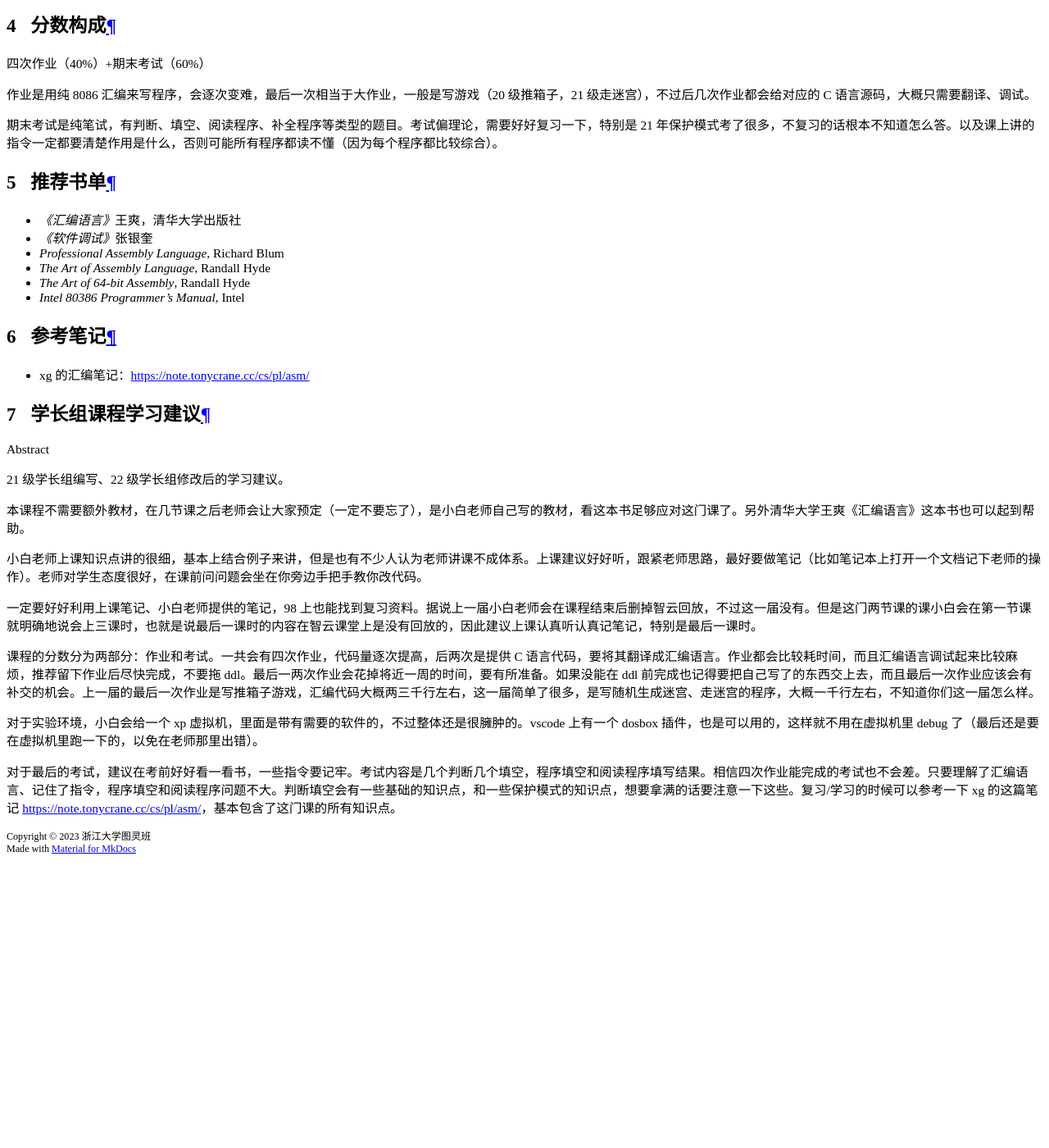
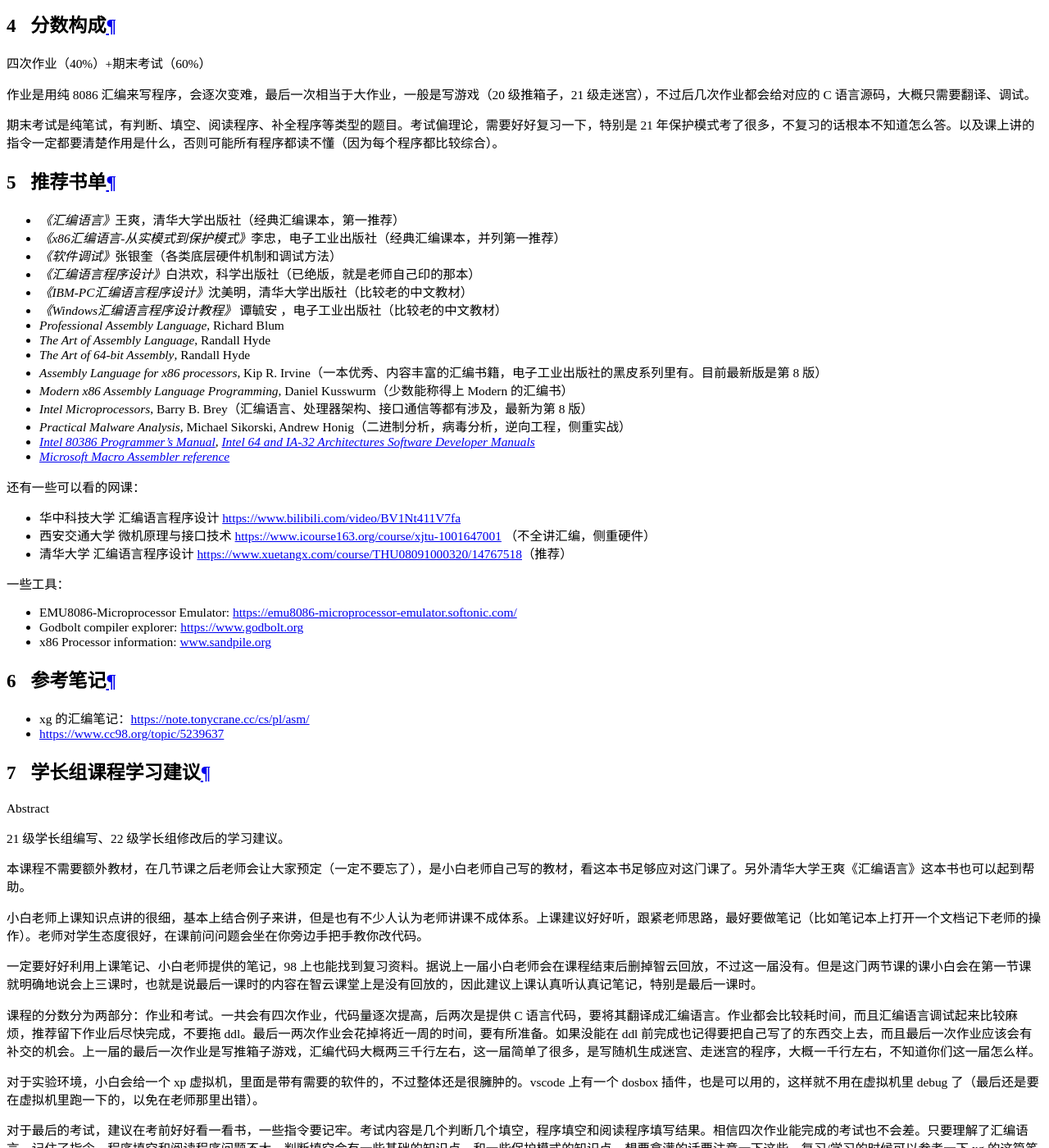
Before and after one commit to ZJU-Turing/TuringCourses, an MkDocs documentation site: the page built from docs/major_mandatory/assemble/index.md, in a window 1280 px wide and 1400 px high, scrolled down 17268 px. Shown: the whole window at 82% size. Built offline with MkDocs 1.6.1 and Material for MkDocs 9.7.7, drawn with Linux system fonts in a browser that asks for light colours; comment, search, counter and statistics services are not loaded; before the commit the page ends 18319 px from its top, so only the background shows below that.

Commit message:
Update assemble/index.md

```diff
--- a/docs/major_mandatory/assemble/index.md
+++ b/docs/major_mandatory/assemble/index.md
@@ -29,15 +29,37 @@
 期末考试是纯笔试，有判断、填空、阅读程序、补全程序等类型的题目。考试偏理论，需要好好复习一下，特别是 21 年保护模式考了很多，不复习的话根本不知道怎么答。以及课上讲的指令一定都要清楚作用是什么，否则可能所有程序都读不懂（因为每个程序都比较综合）。
 
 ## 推荐书单
-- *《汇编语言》*王爽，清华大学出版社
-- *《软件调试》*张银奎
+- *《汇编语言》*王爽，清华大学出版社（经典汇编课本，第一推荐）
+- *《x86汇编语言-从实模式到保护模式》*李忠，电子工业出版社（经典汇编课本，并列第一推荐）
+- *《软件调试》*张银奎（各类底层硬件机制和调试方法）
+- *《汇编语言程序设计》*白洪欢，科学出版社（已绝版，就是老师自己印的那本）
+- *《IBM-PC汇编语言程序设计》*沈美明，清华大学出版社（比较老的中文教材）
+- *《Windows汇编语言程序设计教程》* 谭毓安 ，电子工业出版社（比较老的中文教材）
 - *Professional Assembly Language*, Richard Blum
 - *The Art of Assembly Language*, Randall Hyde
 - *The Art of 64-bit Assembly*, Randall Hyde
-- *Intel 80386 Programmer’s Manual*, Intel
+- *Assembly Language for x86 processors*, Kip R. Irvine（一本优秀、内容丰富的汇编书籍，电子工业出版社的黑皮系列里有。目前最新版是第 8 版）
+- *Modern x86 Assembly Language Programming*, Daniel Kusswurm（少数能称得上 Modern 的汇编书）
+- *Intel Microprocessors*, Barry B. Brey（汇编语言、处理器架构、接口通信等都有涉及，最新为第 8 版）
+- *Practical Malware Analysis*, Michael Sikorski,  Andrew Honig（二进制分析，病毒分析，逆向工程，侧重实战）
+- [*Intel 80386 Programmer’s Manual*](https://pdos.csail.mit.edu/6.828/2018/readings/i386/toc.htm), *[Intel 64 and IA-32 Architectures Software Developer Manuals](https://www.intel.com/content/www/us/en/developer/articles/technical/intel-sdm.html)*
+- *[Microsoft Macro Assembler reference](https://learn.microsoft.com/en-us/cpp/assembler/masm/microsoft-macro-assembler-reference?view=msvc-170)*
+
+还有一些可以看的网课：
+
++ 华中科技大学 汇编语言程序设计 https://www.bilibili.com/video/BV1Nt411V7fa
++ 西安交通大学 微机原理与接口技术 https://www.icourse163.org/course/xjtu-1001647001 （不全讲汇编，侧重硬件）
++ 清华大学 汇编语言程序设计 https://www.xuetangx.com/course/THU08091000320/14767518（推荐）
+
+一些工具：
+
+- EMU8086-Microprocessor Emulator: https://emu8086-microprocessor-emulator.softonic.com/
+- Godbolt compiler explorer: https://www.godbolt.org
+- x86 Processor information: www.sandpile.org
 
 ## 参考笔记
 - xg 的汇编笔记：https://note.tonycrane.cc/cs/pl/asm/
+- https://www.cc98.org/topic/5239637
 
 ## 学长组课程学习建议
 
```
